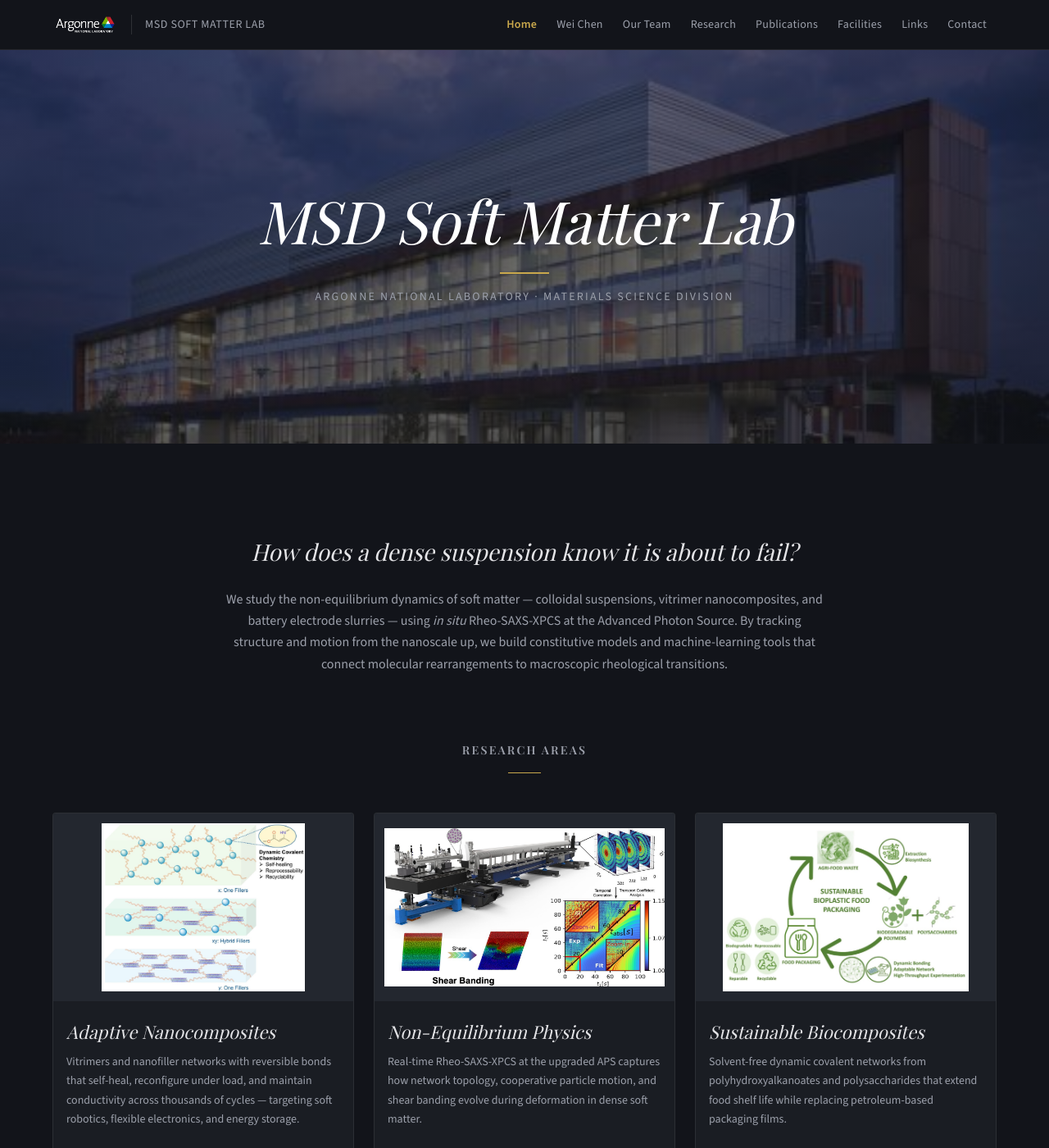
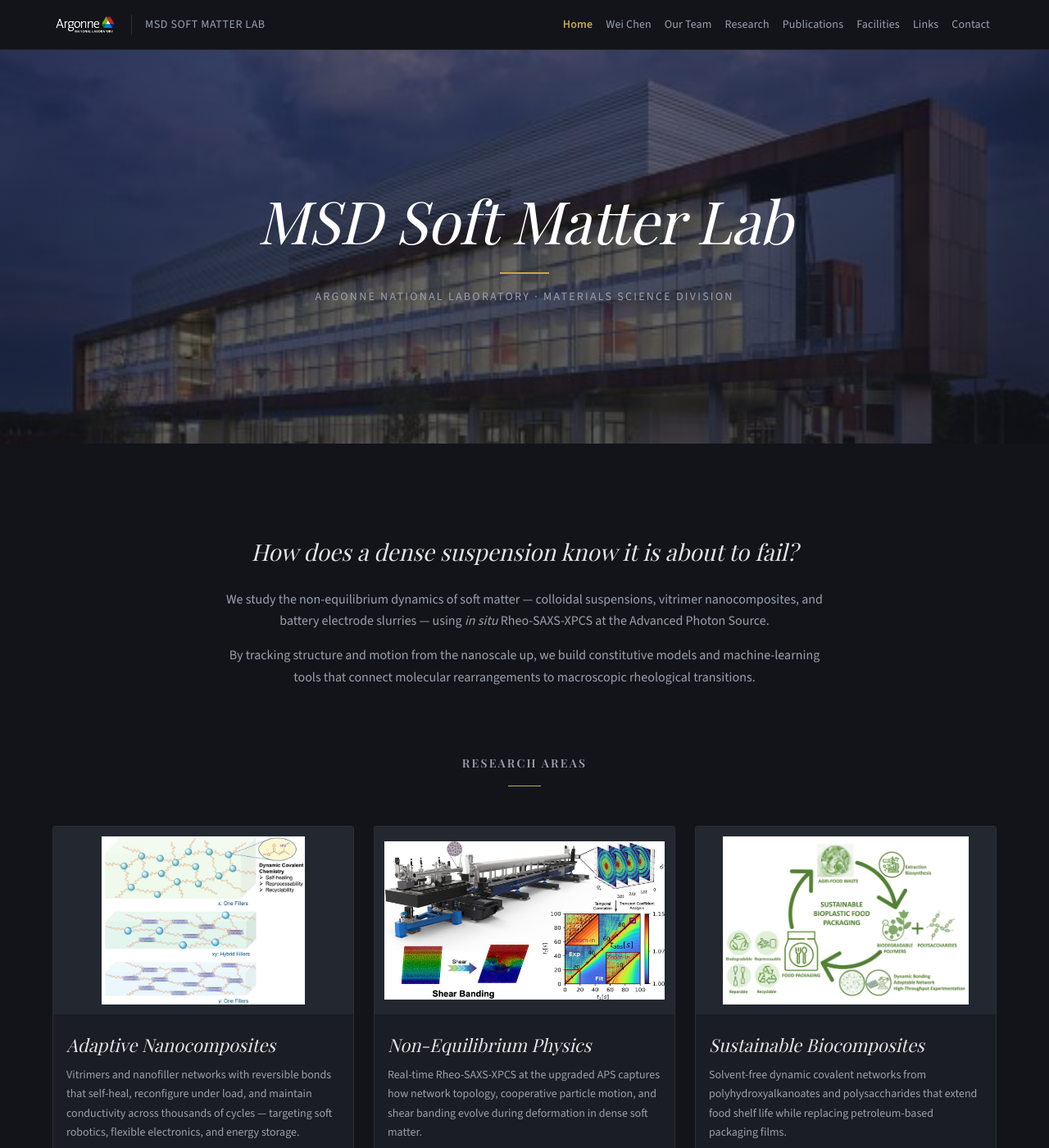
Before and after one commit to imewei/imewei.github.io, a Jekyll site: the page built from pages/home.md, in a window 1280 px wide and 1400 px high. Shown: the whole window at 82% size. Built offline with Jekyll 4.4.1, drawn with Linux system fonts in a browser that asks for light colours; some web fonts are replaced.

Commit message:
fix(homepage): resolve /impeccable critique P0-P3 findings
Design Health Score: 21/28 (Good). Dual-agent critique (design review +
detector/browser evidence) found:

- [P0] All 3 homepage research cards linked to the identical /research/
  URL. Added heading ids on pages/research.md and pointed each card at
  its own #anchor. Also added scroll-margin-top on .page h2 so the
  anchored heading doesn't land hidden under the sticky header.
- [P1] /research/ page images floated as raw white rectangles on the
  dark background, unlike the card treatment used on the homepage and
  /facilities/. Extended .page--research img to match.
- [P2] .home-intro__sub was one dense ~70-word unchunked paragraph.
  Split intro_detail into a 2-item array, loop it in home.html, added
  spacing between paragraphs.
- [P3] Flat 8-item nav was tight past ~1024px. Trimmed link padding/
  letter-spacing to reclaim breathing room (deeper IA regrouping, e.g.
  folding "Wei Chen" under "Our Team", left as a content decision for
  the user, not made here).

Verified visually via local jekyll serve + chrome-devtools: anchor jump
lands the heading correctly below the header, images now themed, two
intro paragraphs render with visible separation.

Co-Authored-By: Claude Sonnet 5 <noreply@anthropic.com>

```diff
--- a/_layouts/home.html
+++ b/_layouts/home.html
@@ -12,7 +12,9 @@
       <section class="home-intro">
         <div class="container">
           <p class="home-intro__lead">{{ page.intro }}</p>
-          <p class="home-intro__sub">{{ page.intro_detail }}</p>
+          {% for para in page.intro_detail %}
+          <p class="home-intro__sub">{{ para }}</p>
+          {% endfor %}
         </div>
       </section>
 
--- a/assets/css/base.css
+++ b/assets/css/base.css
@@ -135,9 +135,9 @@ img { max-width: 100%; height: auto; }
 .site-nav a {
   color: var(--color-text-muted);
   text-decoration: none;
-  padding: var(--space-2) var(--space-3);
+  padding: var(--space-2);
   transition: color 200ms var(--ease);
-  letter-spacing: 0.02em;
+  letter-spacing: 0.01em;
 }
 .site-nav a[aria-current="page"] {
   color: var(--color-gold);
@@ -349,7 +349,9 @@ img { max-width: 100%; height: auto; }
   height: auto;
 }
 
-/* Research page: constrain diagram images, center them */
+/* Research page: constrain diagram images, center them, match the
+   dark-card treatment used on facilities/homepage so imported
+   white-background diagrams don't float unstyled on the page. */
 .page--research img:not(.site-logo) {
   display: block;
   max-width: 720px;
@@ -357,7 +359,11 @@ img { max-width: 100%; height: auto; }
   margin-inline: auto;
   margin-bottom: var(--space-6);
   border-radius: 6px;
+  border: 1px solid var(--color-border);
   box-shadow: var(--shadow-1);
+  background: var(--color-slate-700);
+  padding: var(--space-3);
+  box-sizing: border-box;
 }
 
 /* Facilities page: constrain equipment images */
@@ -400,8 +406,11 @@ img { max-width: 100%; height: auto; }
   font-size: var(--fs-base);
   font-weight: 300;
   color: var(--color-text-muted);
-  margin: 0;
+  margin: var(--space-4) 0 0;
   line-height: var(--lh-normal);
+}
+.home-intro__sub:first-of-type {
+  margin-top: 0;
 }
 
 /* ─── Research cards ─── */
@@ -517,6 +526,9 @@ img { max-width: 100%; height: auto; }
   font-family: var(--font-display);
   font-size: var(--fs-2xl);
   font-weight: 400;
+  /* Anchored deep links (e.g. homepage research cards) must not land
+     the heading under the sticky header. */
+  scroll-margin-top: calc(var(--header-height) + var(--space-6));
 }
 .page h3 {
   font-weight: 600;
```
Also changed, not shown: pages/home.md (+12 -10 lines), pages/research.md (+3 -3 lines).
